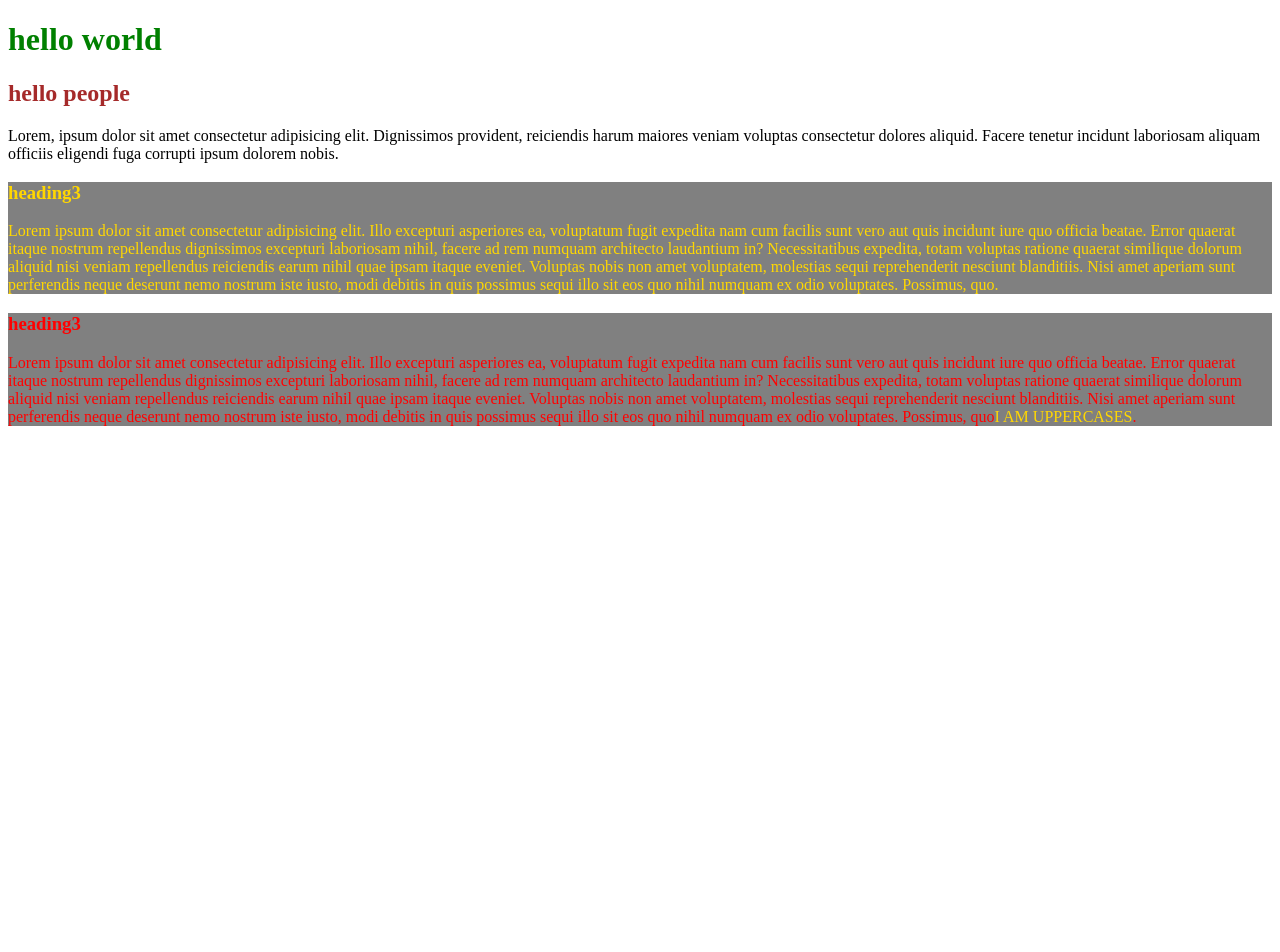
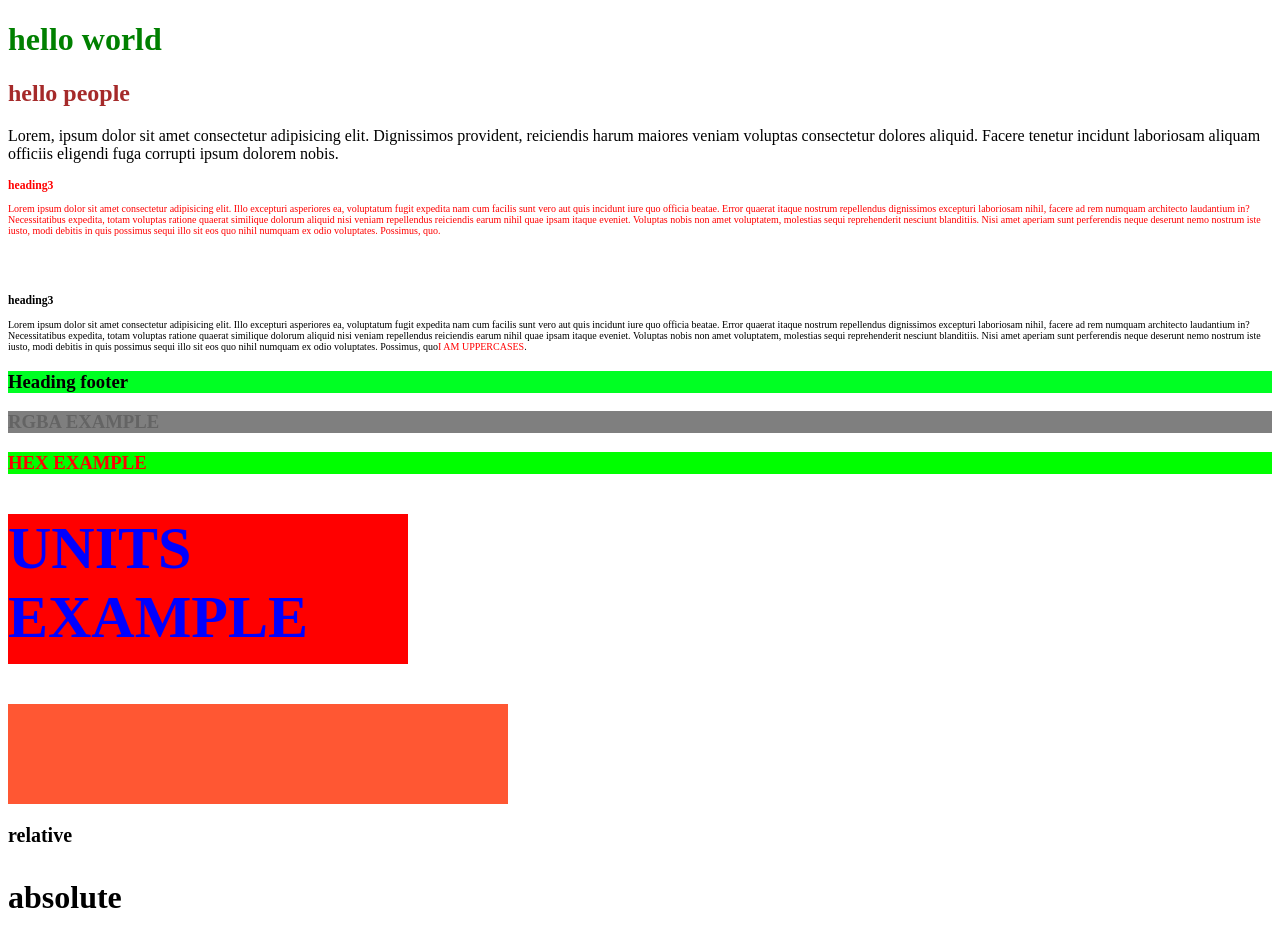
Before and after one commit to 191511040/Css-basics, a plain HTML site: page index.html in a window 1280 px wide. Shown: the top 952 px of the page. Before the commit the page ends 800 px from the top, so only its background shows below. Drawn offline with Linux system fonts and the light colour scheme.

Commit message:
vh,em,rem commit

```diff
--- a/index.html
+++ b/index.html
@@ -20,9 +20,30 @@
         <h3>heading3</h3>
         <p>Lorem ipsum dolor sit amet consectetur adipisicing elit. Illo excepturi asperiores ea, voluptatum fugit expedita nam cum facilis sunt vero aut quis incidunt iure quo officia beatae. Error quaerat itaque nostrum repellendus dignissimos excepturi laboriosam nihil, facere ad rem numquam architecto laudantium in? Necessitatibus expedita, totam voluptas ratione quaerat similique dolorum aliquid nisi veniam repellendus reiciendis earum nihil quae ipsam itaque eveniet. Voluptas nobis non amet voluptatem, molestias sequi reprehenderit nesciunt blanditiis. Nisi amet aperiam sunt perferendis neque deserunt nemo nostrum iste iusto, modi debitis in quis possimus sequi illo sit eos quo nihil numquam ex odio voluptates. Possimus, quo.</p>
     </div>
+    <br>
+    <br>
     <div>
         <h3>heading3</h3>
         <p>Lorem ipsum dolor sit amet consectetur adipisicing elit. Illo excepturi asperiores ea, voluptatum fugit expedita nam cum facilis sunt vero aut quis incidunt iure quo officia beatae. Error quaerat itaque nostrum repellendus dignissimos excepturi laboriosam nihil, facere ad rem numquam architecto laudantium in? Necessitatibus expedita, totam voluptas ratione quaerat similique dolorum aliquid nisi veniam repellendus reiciendis earum nihil quae ipsam itaque eveniet. Voluptas nobis non amet voluptatem, molestias sequi reprehenderit nesciunt blanditiis. Nisi amet aperiam sunt perferendis neque deserunt nemo nostrum iste iusto, modi debitis in quis possimus sequi illo sit eos quo nihil numquam ex odio voluptates. Possimus, quo<span class="red">i am uppercases</span>.</p>
     </div>
+    <h3 id="third">Heading footer</h3>
+    <h3 id="four">RGBA EXAMPLE</h3>
+    <h3 id="five">HEX EXAMPLE</h3>
+    <h1 id="six">UNITS EXAMPLE</h1>
+    <div class="outer">
+        <div class="inner"></div>
+    </div>
+    <div>
+        <h3 class="relative">relative</h3>
+    </div>
+   <div>
+    <h3 class="absolute">absolute</h3>
+   </div>
+
+   <br>
+   <br>
+   <div class="banner">VH Testing</div>
+   <div class="banner1">VH Testing</div>
+
 </body>
 </html>
--- a/styles.css
+++ b/styles.css
@@ -14,16 +14,87 @@ h1,h2{
     color:brown;
 
 }
-div{
+/* div{
     color:red;
     background: grey;
-}
+    border: 1px solid black;
+} */
 span{
     text-transform: uppercase;
 }
+/* rgb-red,blue,green */
 .red{
-    color: gold;
+    color: rgb(255,0,0);
 }
+#third{
+    background: rgb(0,255,35);
+}
+/* rgba 0-1 opacity/transperency */
+#four{
+    color: rgb(100,100,100);
+    background-color: rgba(0,0,0,0.5);
+}
+#five{
+    color:#ff0000;
+    background-color: #00ff00;
+}
+
+/* units(pixels,fontsize,width,height,absolute,relative */
+#six{
+    font-size: 60px;
+    width: 400px;
+    height:150px;
+    background-color:#ff0000;
+}
+.outer{
+    width:500px;
+    height:100px;
+    background-color: #FF5733;
+}
+.inner{
+    width:50%;
+    height:50%;
+}
+/* em=relative depends on parent */
+/* 1em=16px default browser style */
+/* 1em=basevalue */
+
+/* rem=relative depends on root */
+/* 1rem=16px default browser style */
+
+.absolute{
+    font-size: 32px;
+}
+/* parent div size 10px */
+div{
+    font-size: 10px;
+}
+/* child 2em=20px */
+.relative{
+    font-size: 2em;
+}
+
+
+/* rem */
+/* now root font size is 10px */
+/* html{
+    font-size: 10px;
+} */
+/* vh-view height
+   vw-view width */
+.banner{
+    width:50vw;
+    height:50vh;
+    background-color: red;
+}
+.banner1{
+    width:100vw;
+    height:100vh;
+    background-color: blue;
+}
+
+
+
 /* css rule */
 /* selectors */
 /* declarion blocks*/
```
